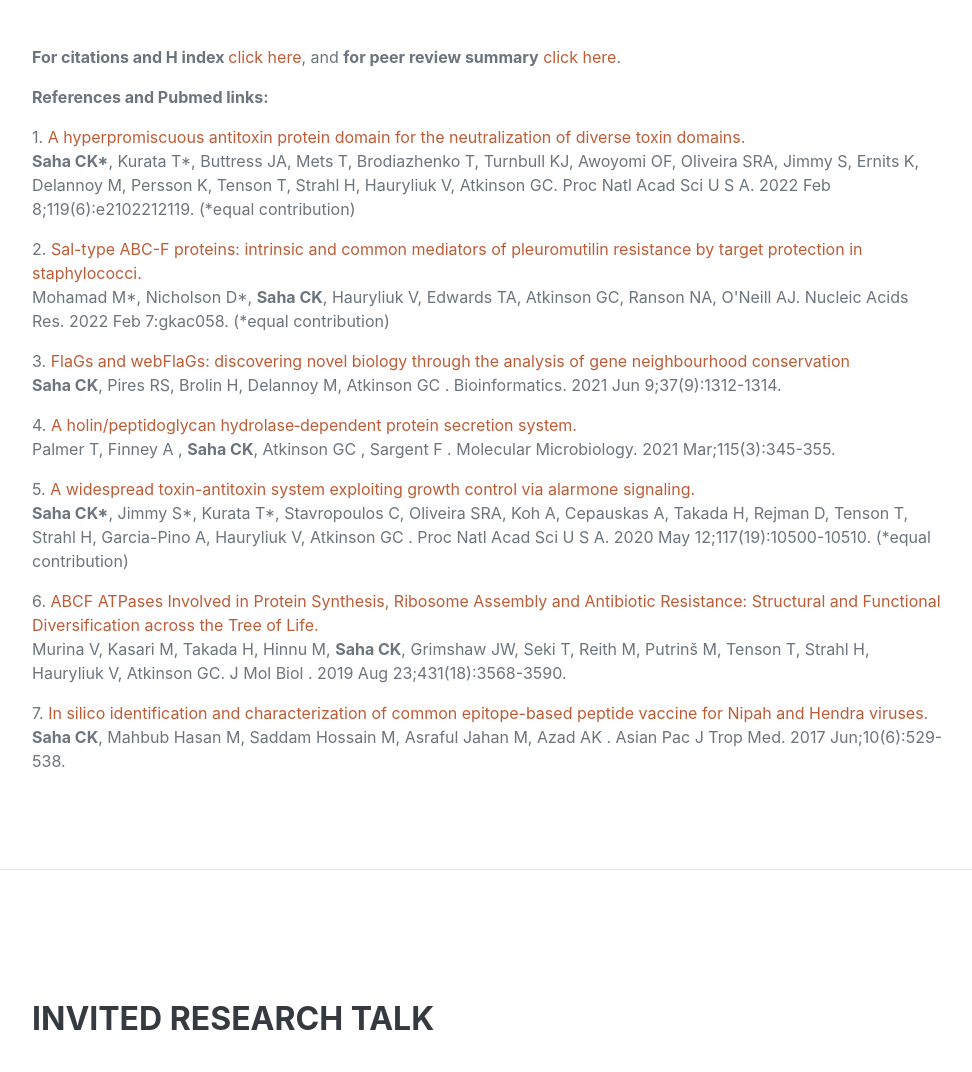
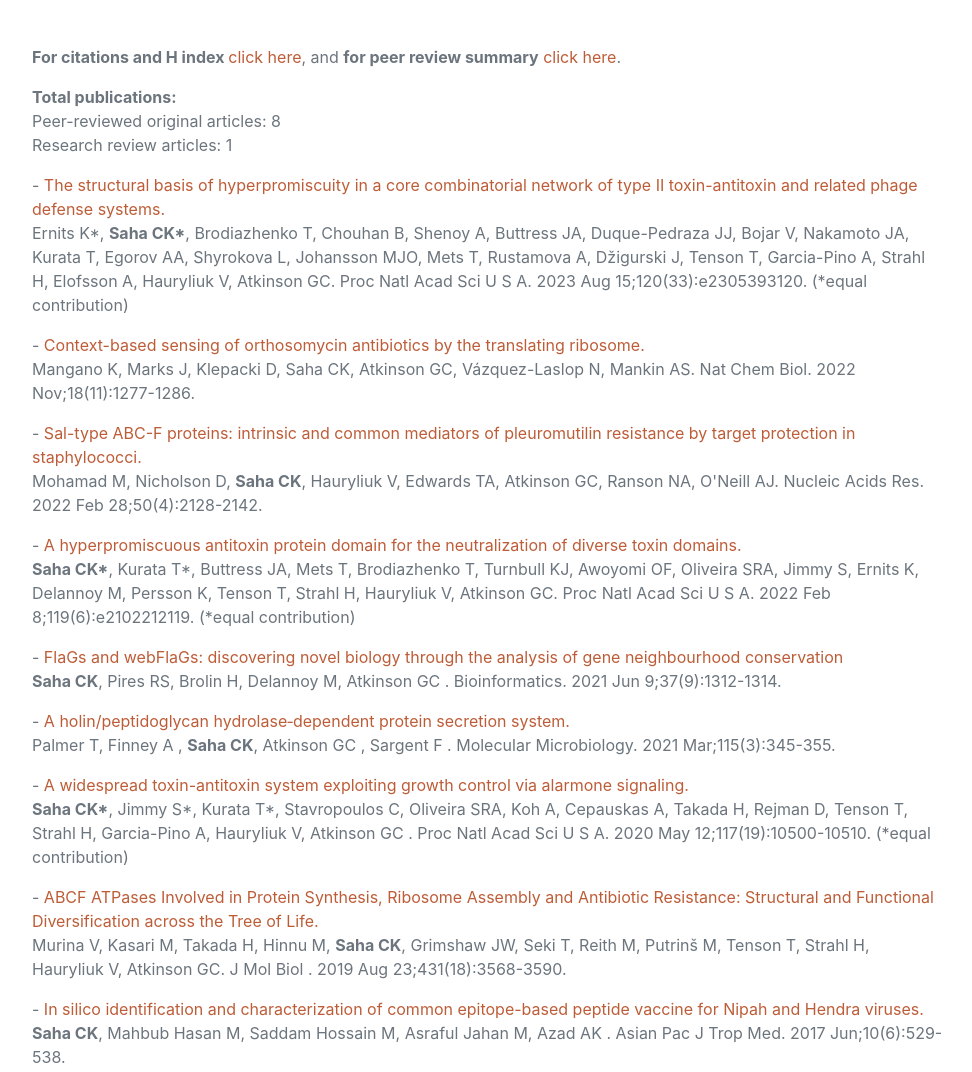
Before and after one commit to chayanKSaha/chayanKSaha.github.io, a plain HTML site: page index.html in a window 1280 px wide. Shown: the part 4688-5760 px from the top of the page, without its empty margins (288-1260 px from the left). Drawn offline with nearby package versions, Linux system fonts and the light colour scheme; a web font is replaced by a local one.

Commit message:
Update Pub list

```diff
--- a/index.html
+++ b/index.html
@@ -5,7 +5,7 @@
         <meta name="viewport" content="width=device-width, initial-scale=1, shrink-to-fit=no" />
         <meta name="description" content="" />
         <meta name="author" content="" />
-        <title>ChayanKumarSaha</title>
+        <title>chayan</title>
         <link rel="icon" type="image/x-icon" href="assets/img/favicon.ico" />
         <!-- Font Awesome icons (free version)-->
         <script src="https://use.fontawesome.com/releases/v5.15.1/js/all.js" crossorigin="anonymous"></script>
@@ -268,20 +268,24 @@ Hidden Markov Models <br>
                     <h2 class="mb-5">Publications</h2>
                     <p> <b> For citations and H index </b> <a href="https://scholar.google.com/citations?hl=en&user=N72vw8YAAAAJ"> click here</a>,
 					and <b> for peer review summary</b> <a href="https://publons.com/researcher/3939834/chayan-kumar-saha/peer-review/"> click here</a>.</p>
-					<p> <b> References and Pubmed links: </b> </p>
-					<p> 1. <a href="https://pubmed.ncbi.nlm.nih.gov/35121656/"> A hyperpromiscuous antitoxin protein domain for the neutralization of diverse toxin domains. </a> <br>
+					<p> <b> Total publications: </b> <br> Peer-reviewed original articles: 8 <br> Research review articles: 1 </p>
+                    <p> - <a href="https://pubmed.ncbi.nlm.nih.gov/37556498/">The structural basis of hyperpromiscuity in a core combinatorial network of type II toxin-antitoxin and related phage defense systems. </a> <br>
+                    Ernits K*, <b>Saha CK*</b>, Brodiazhenko T, Chouhan B, Shenoy A, Buttress JA, Duque-Pedraza JJ, Bojar V, Nakamoto JA, Kurata T, Egorov AA, Shyrokova L, Johansson MJO, Mets T, Rustamova A, Džigurski J, Tenson T, Garcia-Pino A, Strahl H, Elofsson A, Hauryliuk V, Atkinson GC. Proc Natl Acad Sci U S A. 2023 Aug 15;120(33):e2305393120. (*equal contribution)</p>
+                    <p> - <a href="https://pubmed.ncbi.nlm.nih.gov/36138139/"> Context-based sensing of orthosomycin antibiotics by the translating ribosome. </a> <br>
+                    Mangano K, Marks J, Klepacki D, Saha CK, Atkinson GC, Vázquez-Laslop N, Mankin AS.  Nat Chem Biol. 2022 Nov;18(11):1277-1286. </p>
+                    <p> - <a href="https://pubmed.ncbi.nlm.nih.gov/35137182/"> Sal-type ABC-F proteins: intrinsic and common mediators of pleuromutilin resistance by target protection in staphylococci. </a><br>
+                    Mohamad M, Nicholson D, <b>Saha CK</b>, Hauryliuk V, Edwards TA, Atkinson GC, Ranson NA, O'Neill AJ. Nucleic Acids Res. 2022 Feb 28;50(4):2128-2142.</p>
+					<p> - <a href="https://pubmed.ncbi.nlm.nih.gov/35121656/"> A hyperpromiscuous antitoxin protein domain for the neutralization of diverse toxin domains. </a> <br>
 				    <b>Saha CK*</b>, Kurata T*, Buttress JA, Mets T, Brodiazhenko T, Turnbull KJ, Awoyomi OF, Oliveira SRA, Jimmy S, Ernits K, Delannoy M, Persson K, Tenson T, Strahl H, Hauryliuk V, Atkinson GC. Proc Natl Acad Sci U S A. 2022 Feb 8;119(6):e2102212119. (*equal contribution)</p>
-					<p> 2. <a href="https://pubmed.ncbi.nlm.nih.gov/35137182/"> Sal-type ABC-F proteins: intrinsic and common mediators of pleuromutilin resistance by target protection in staphylococci. </a> <br>
-				    Mohamad M*, Nicholson D*, <b>Saha CK</b>, Hauryliuk V, Edwards TA, Atkinson GC, Ranson NA, O'Neill AJ. Nucleic Acids Res. 2022 Feb 7:gkac058. (*equal contribution) </p>
-				    	<p> 3. <a href="https://pubmed.ncbi.nlm.nih.gov/32956448/"> FlaGs and webFlaGs: discovering novel biology through the analysis of gene neighbourhood conservation </a> <br>
+				    <p> - <a href="https://pubmed.ncbi.nlm.nih.gov/32956448/"> FlaGs and webFlaGs: discovering novel biology through the analysis of gene neighbourhood conservation </a> <br>
 				    <b>Saha CK</b>, Pires RS, Brolin H, Delannoy M, Atkinson GC . Bioinformatics. 2021 Jun 9;37(9):1312-1314. </p>
-					<p> 4. <a href="https://pubmed.ncbi.nlm.nih.gov/32885520/"> A holin/peptidoglycan hydrolase‐dependent protein secretion system. </a> <br>
+					<p> - <a href="https://pubmed.ncbi.nlm.nih.gov/32885520/"> A holin/peptidoglycan hydrolase‐dependent protein secretion system. </a> <br>
 				    Palmer T, Finney A , <b>Saha CK</b>, Atkinson GC , Sargent F . Molecular Microbiology. 2021 Mar;115(3):345-355. </p>
-					<p> 5. <a href="https://pubmed.ncbi.nlm.nih.gov/32345719/"> A widespread toxin-antitoxin system exploiting growth control via alarmone signaling. </a> <br>
+					<p> - <a href="https://pubmed.ncbi.nlm.nih.gov/32345719/"> A widespread toxin-antitoxin system exploiting growth control via alarmone signaling. </a> <br>
 				    <b>Saha CK*</b>, Jimmy S*, Kurata T*, Stavropoulos C, Oliveira SRA, Koh A, Cepauskas A, Takada H, Rejman D, Tenson T, Strahl H, Garcia-Pino A, Hauryliuk V, Atkinson GC . Proc Natl Acad Sci U S A. 2020 May 12;117(19):10500-10510. (*equal contribution)</p>
-					<p> 6. <a href="https://pubmed.ncbi.nlm.nih.gov/30597160/"> ABCF ATPases Involved in Protein Synthesis, Ribosome Assembly and Antibiotic Resistance: Structural and Functional Diversification across the Tree of Life. </a> <br>
+					<p> - <a href="https://pubmed.ncbi.nlm.nih.gov/30597160/"> ABCF ATPases Involved in Protein Synthesis, Ribosome Assembly and Antibiotic Resistance: Structural and Functional Diversification across the Tree of Life. </a> <br>
 				     Murina V, Kasari M, Takada H, Hinnu M, <b>Saha CK</b>, Grimshaw JW, Seki T, Reith M, Putrinš M, Tenson T, Strahl H, Hauryliuk V,  Atkinson GC. J Mol Biol . 2019 Aug 23;431(18):3568-3590. </p>
-					<p> 7. <a href="https://pubmed.ncbi.nlm.nih.gov/28756915/"> In silico identification and characterization of common epitope-based peptide vaccine for Nipah and Hendra viruses. </a> <br>
+					<p> - <a href="https://pubmed.ncbi.nlm.nih.gov/28756915/"> In silico identification and characterization of common epitope-based peptide vaccine for Nipah and Hendra viruses. </a> <br>
  				    <b>Saha CK</b>, Mahbub Hasan M, Saddam Hossain M, Asraful Jahan M, Azad AK . Asian Pac J Trop Med. 2017 Jun;10(6):529-538. </p>
                 </div>
             </section>
```
